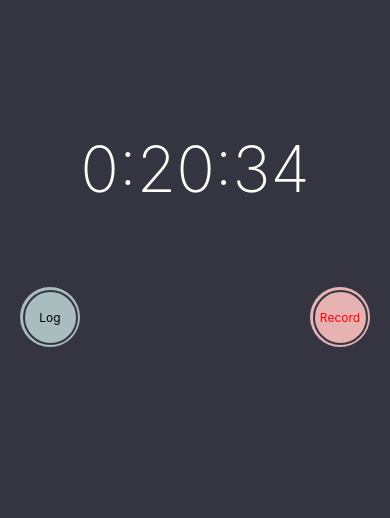
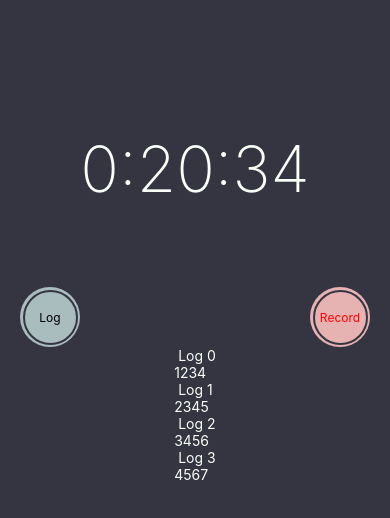
Before and after one commit to LordOrbnauticus/timerApp, a React Native app: screen / in a window 390 px wide. Shown: the top 518 px of the page. Built offline with nearby package versions, Linux system fonts and the light colour scheme.

Commit message:
display log information. fix warning involving key

```diff
--- a/App.js
+++ b/App.js
@@ -3,6 +3,7 @@ import { StyleSheet, Text, View } from 'react-native';
 
 import Timer from './Front-end/src/components/timer/timer';
 import RoundButton from './Front-end/src/components/roundButton/roundbutton';
+import LogTable from './Front-end/src/components/logTable/logTable'
 
 
 const DATA = {
@@ -27,6 +28,7 @@ export default class App extends Component {
           <RoundButton title='Log' color='black' background='#A9BDBF' />
           <RoundButton title='Record' color='#FF0000' background='#E6B2B2'/>
         </AlignButtons>
+        <LogTable logs={DATA.log} />
       </View>
     );
   }
--- a/Front-end/src/components/logTable/logTable.js
+++ b/Front-end/src/components/logTable/logTable.js
@@ -7,8 +7,10 @@ const LogTable = ({ logs }) => {
     return (
         <ScrollView>
             {logs.map((log, index) => (
-                <Log number={index} duration={log}/>
+                <Log key={index} number={index} duration={log}/>
             ))}
         </ScrollView>
     );
 }
+
+export default LogTable;
--- a/Front-end/src/components/timeLog/timeLog.js
+++ b/Front-end/src/components/timeLog/timeLog.js
@@ -1,15 +1,22 @@
-import React, { Component } from 'react';
-import { Stylesheet, View, Text } from 'react-native';
+import React from 'react';
+import { StyleSheet, View, Text } from 'react-native';
 
 const Log = ({ number, duration }) => {
     return (
-        <View>
-            <Text> Log { number }</Text>
-            <Text>{ duration }</Text>
+        <View style={styles.log}>
+            <Text style={styles.logText}> Log { number }</Text>
+            <Text style={styles.logText}>{ duration }</Text>
         </View>
     )
 }
 
 export default Log
 
+const styles = StyleSheet.create({
+    log: {},
+    logText: {
+        color: '#F9FFF6'
+    },
+})
+
 //needs to be moved to /logTable folder when we get back...
```
